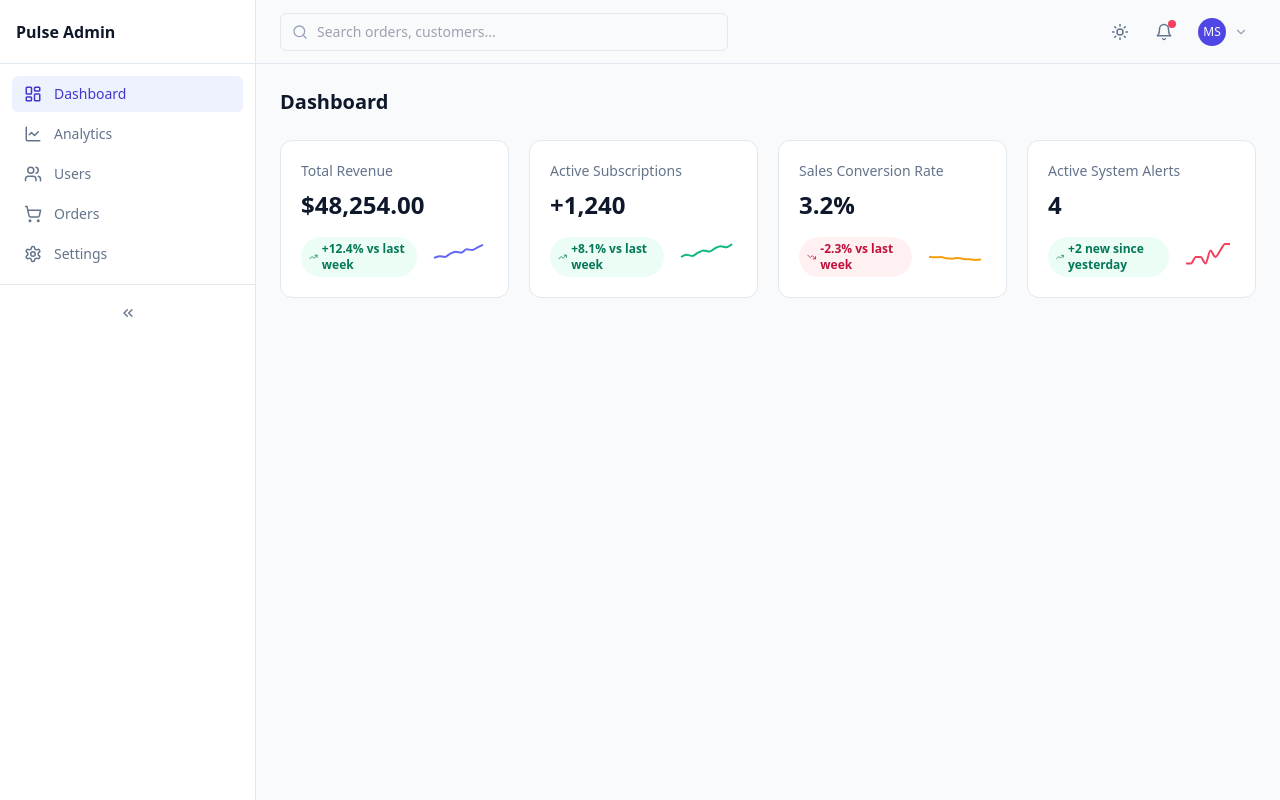
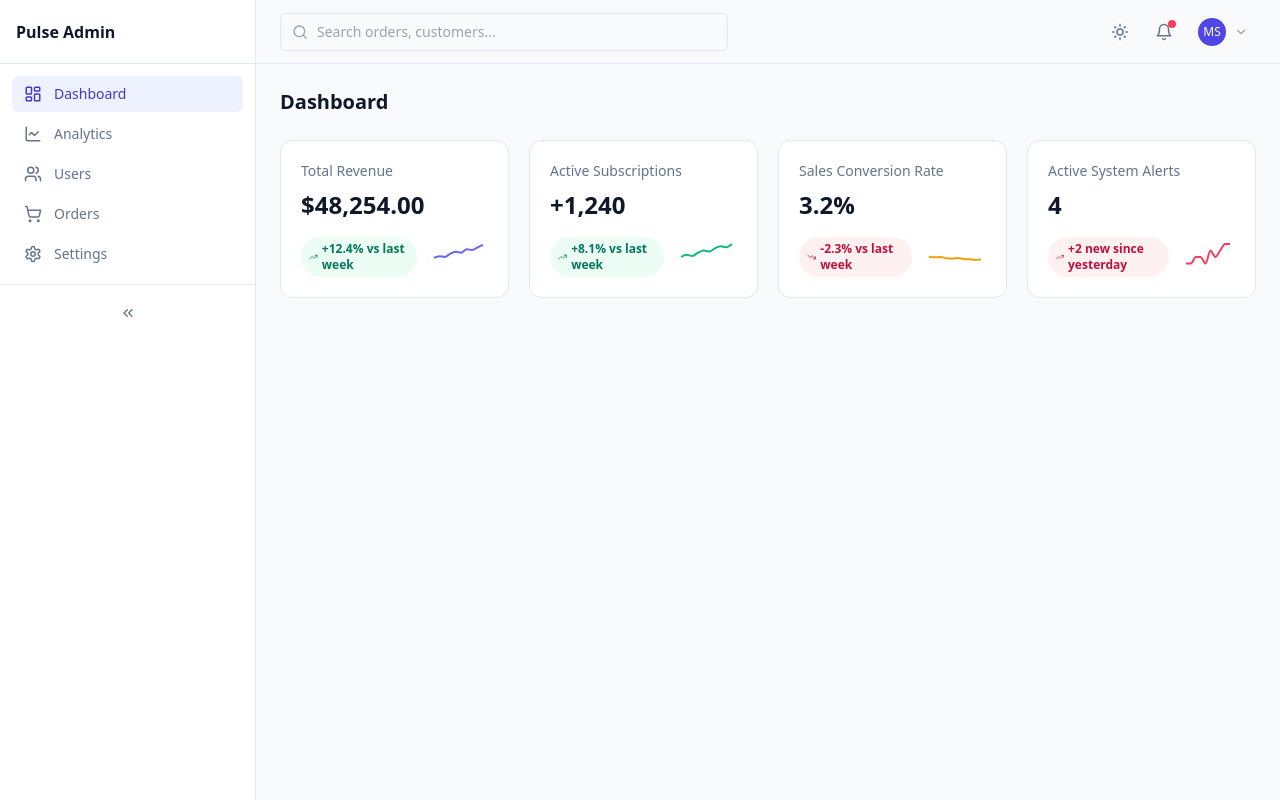
Before and after one commit to Munificient/data-heavy-admin-dashboard, a React (Vite) app: page / in a window 1280 px wide. Built offline with nearby package versions, Linux system fonts and the light colour scheme.

Commit message:
fix: alerts card was showing green for a rising alert count

```diff
--- a/src/components/dashboard/MetricCard.jsx
+++ b/src/components/dashboard/MetricCard.jsx
@@ -11,6 +11,9 @@ const strokeByAccent = {
 
 export default function MetricCard({ metric }) {
   const isUp = metric.trendDirection === 'up';
+  // alerts going up is bad, not good — don't paint it green just because direction is 'up'
+  const isPositiveContext = metric.id !== 'alerts';
+  const trendIsGood = isPositiveContext ? isUp : !isUp;
 
   return (
     <div className="rounded-xl border border-slate-200 dark:border-slate-800 bg-white dark:bg-slate-900 p-5">
@@ -20,7 +23,7 @@ export default function MetricCard({ metric }) {
       <div className="mt-4 flex items-center justify-between gap-3">
         <span
           className={`inline-flex items-center gap-1 rounded-full px-2 py-1 text-xs font-semibold ${
-            isUp
+            trendIsGood
               ? 'bg-emerald-50 text-emerald-700'
               : 'bg-rose-50 text-rose-700'
           }`}
```
